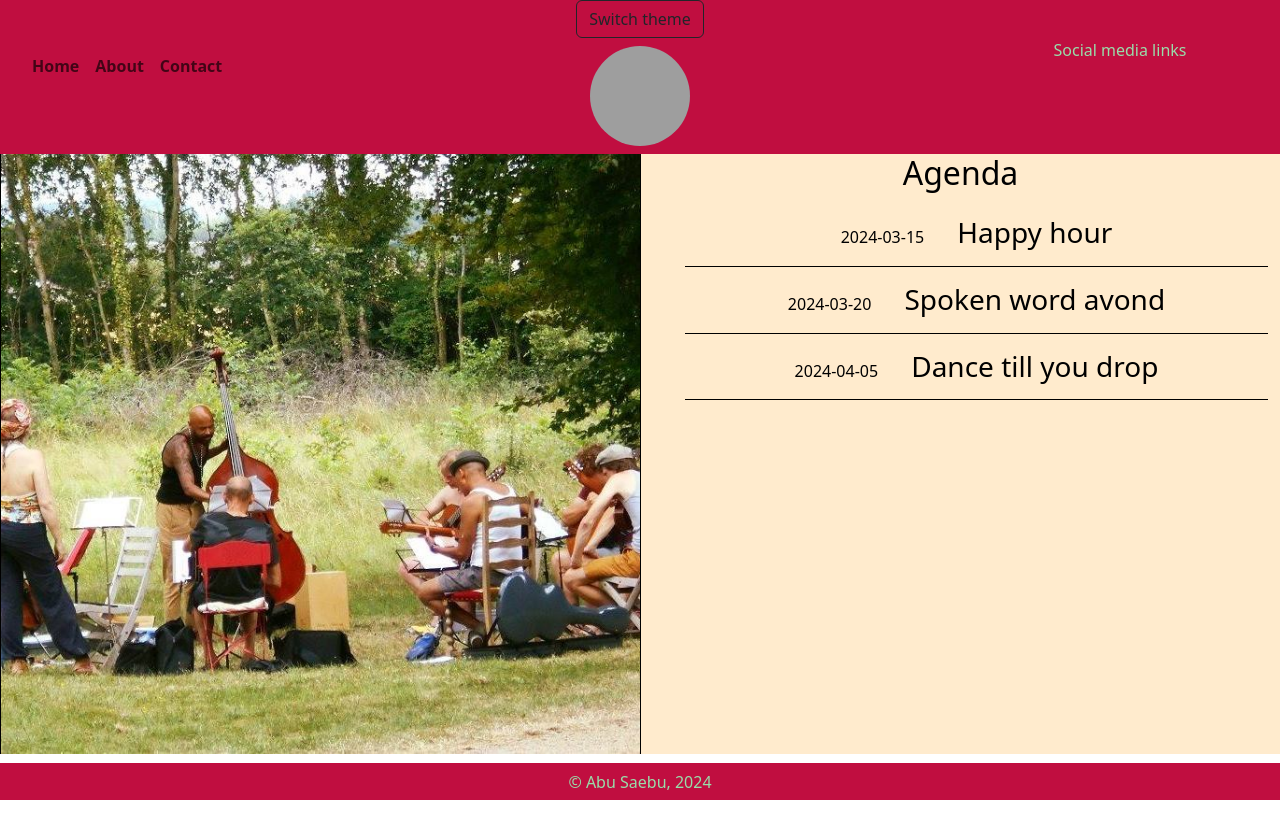
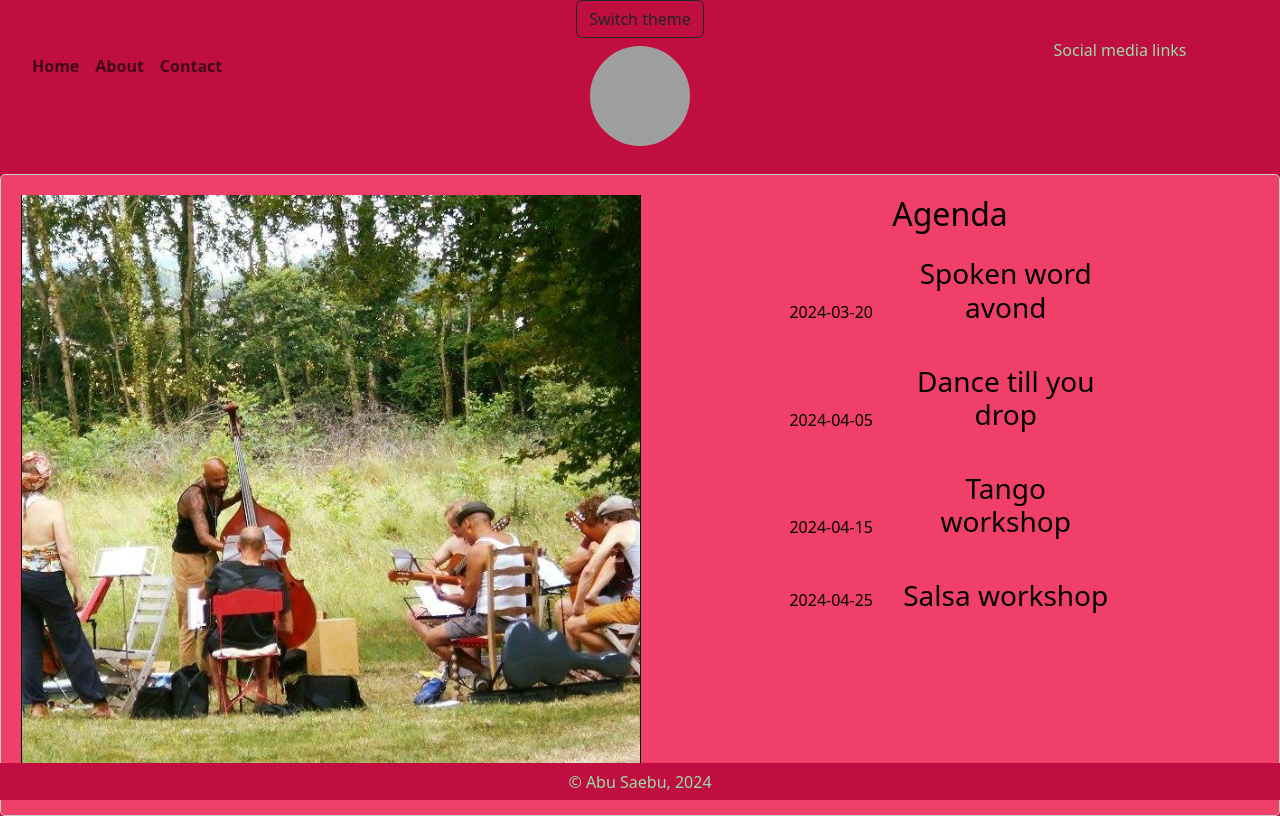
Before and after one commit to saebuabu/bootstrap-react, a React (Create React App) app: page / in a window 1280 px wide. Before the commit the page ends 800 px from the top, so only its background shows below. Built offline with nearby package versions, Linux system fonts and the light colour scheme; grey boxes are pictures that could not be loaded.

Commit message:
doorsijpeling naar de content van iedere pagina

```diff
--- a/src/App.css
+++ b/src/App.css
@@ -9,13 +9,15 @@
 
 :root {
   --background: #c00e40;
-  --secondary-color: #fff;
+  --background-content: #f03f68;
+  --secondary-color: #cc0707;
   --text-primary: #9da;
   --bs-navlink-color: #fff;
 }
 
 [data-theme="light"] {
   --background: #f0f0f0;
+  --background-content: #f7e5e5;
   --secondary-color: #222;
   --text-primary: #234;
   --bs-navlink-color: #435;
--- a/src/components/Opdracht2Kolommen/events.js
+++ b/src/components/Opdracht2Kolommen/events.js
@@ -1,9 +1,6 @@
 const events =
     [
-        {
-            title: "Happy hour",
-            date: "2024-03-15"
-        },
+
         {
             title: "Spoken word avond",
             date: "2024-03-20"
@@ -11,6 +8,14 @@ const events =
         {
             title: "Dance till you drop",
             date: "2024-04-05"
+        },
+        {
+            title: "Tango workshop",
+            date: "2024-04-15"
+        },
+        {
+            title: "Salsa workshop",
+            date: "2024-04-25"
         }
     ];
 
--- a/src/components/Opdracht2Kolommen/index.jsx
+++ b/src/components/Opdracht2Kolommen/index.jsx
@@ -4,6 +4,7 @@ import events from './events.js';
 export default function Opdracht2Kolommen() {
     return (
         <>
+        <article>
         <div className="container-fluid" id="opdracht2K">
             <div className="row">
                 <div className="col col-12 col-md-6" style={{
@@ -17,17 +18,16 @@ export default function Opdracht2Kolommen() {
                 </div>
                 <div className="col col-12 col-md-6">
                     <h2>Agenda</h2>
-                    <ul>
+                    <ul className="event-list">
                     { events.map(event => (
-                        <li key={event.id}>
-                            <span>{event.date}</span>
-                            <h3>{event.title}</h3>
+                        <li key={event.id}><span>{event.date}</span><h3>{event.title}</h3>
                         </li>
                     ))}
                     </ul>
                 </div>
             </div>
         </div>
+        </article>
         </>
     );
 };
--- a/src/components/Opdracht2Kolommen/style.css
+++ b/src/components/Opdracht2Kolommen/style.css
@@ -4,30 +4,30 @@
 }
 
 #opdracht2K .row .col {
-    background-color: blanchedalmond;
+    background-color: var(--background-content);
     border-left: 1px solid black;
     min-height: 600px;
 }
 
 
-ul {
+ul.event-list {
     list-style-type: none;
     padding: 0;
 }
 
-ul li {
+ul.event-list li {
     width: 100%;
     padding: 1em 0;
-    border-bottom: 1px solid black;
 }
 
 ul li span {
-    display: inline-block;
-    width: 20%;
-    text-align: start;
+    display: inline;
+    width: 60%;
+    text-align: end;
 }
 
 ul li h3 {
-    display: inline;
-    text-align: end;
+    display: inline-block;
+    width: 40%;
+    padding-left: 1em
 }
--- a/src/views/style.css
+++ b/src/views/style.css
@@ -26,4 +26,5 @@ article {
     border: 1px solid #ccc;
     border-radius: 5px;
     min-height: 70vh;
+    background-color: var(--background-content);
 }
```
